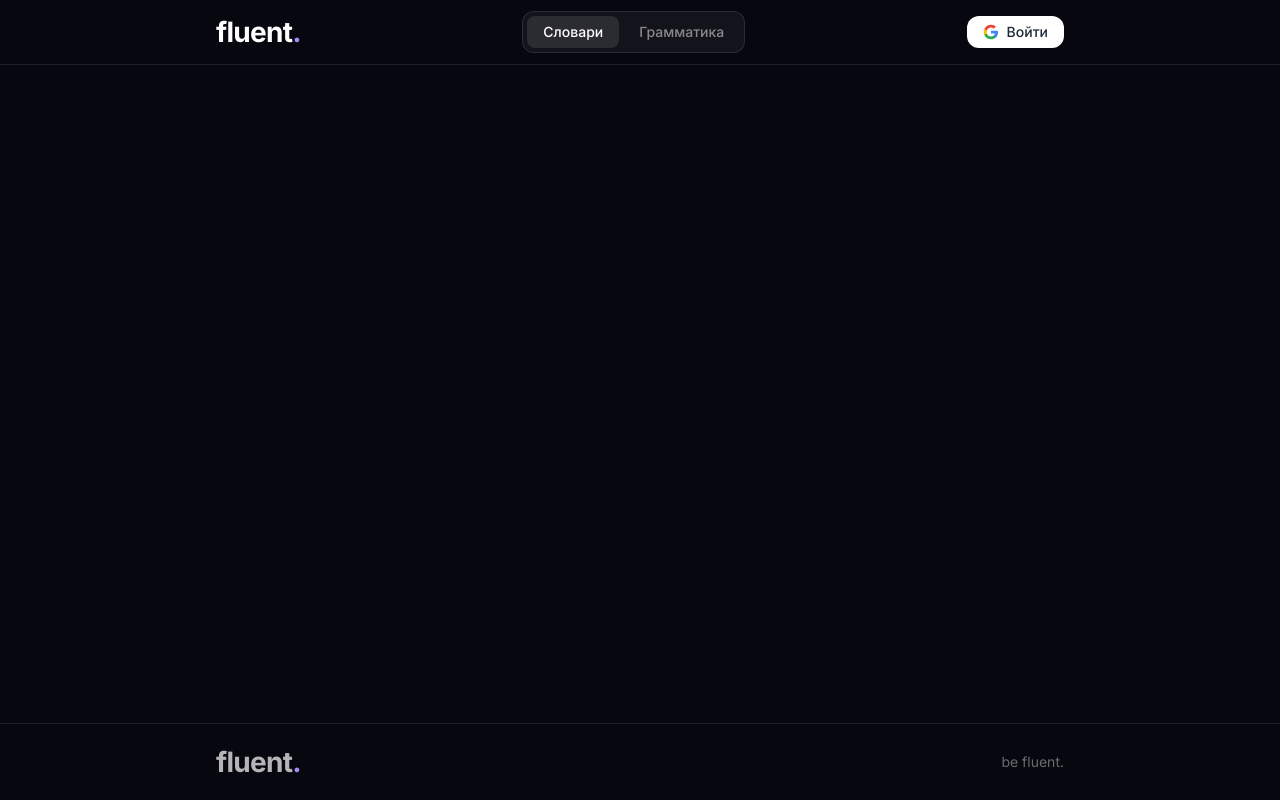
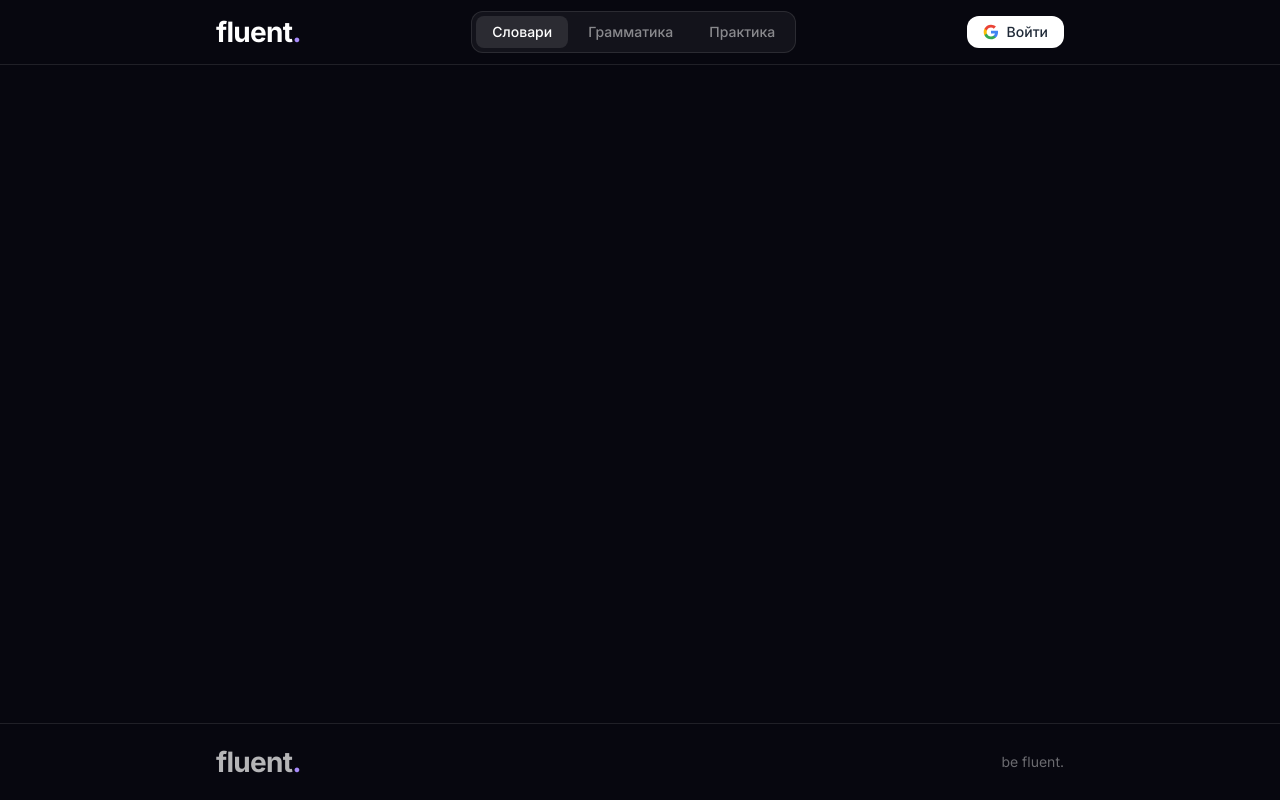
Before and after one commit to abelski/fluent, a Next.js app in the folder frontend/: page /dashboard/lists/_ in a window 1280 px wide. Built offline with nearby package versions, Linux system fonts and the light colour scheme; no server answers.

Commit message:
PRACTICE SECTION

```diff
--- /dev/null
+++ b/frontend/app/dashboard/practice/page.tsx
@@ -0,0 +1,8 @@
+export default function PracticePage() {
+  return (
+    <main className="max-w-4xl mx-auto px-6 py-20 flex flex-col items-center justify-center text-center gap-4">
+      <h1 className="text-3xl font-bold text-white">Практика</h1>
+      <p className="text-white/50 text-lg">Скоро здесь появятся упражнения для практики.</p>
+    </main>
+  );
+}
--- a/frontend/components/Header.tsx
+++ b/frontend/components/Header.tsx
@@ -63,6 +63,7 @@
 
   const listsActive = pathname.startsWith('/dashboard/lists') || pathname === '/dashboard';
   const grammarActive = pathname.startsWith('/dashboard/grammar');
+  const practiceActive = pathname.startsWith('/dashboard/practice');
 
   return (
     <header className="relative z-20 border-b border-white/10 bg-[#07070f] sticky top-0">
@@ -88,6 +89,14 @@
             }`}
           >
             Грамматика
+          </Link>
+          <Link
+            href="/dashboard/practice"
+            className={`px-4 py-1.5 rounded-lg text-sm font-medium transition-colors ${
+              practiceActive ? 'bg-white/10 text-white' : 'text-white/50 hover:text-white'
+            }`}
+          >
+            Практика
           </Link>
         </nav>
 
```
